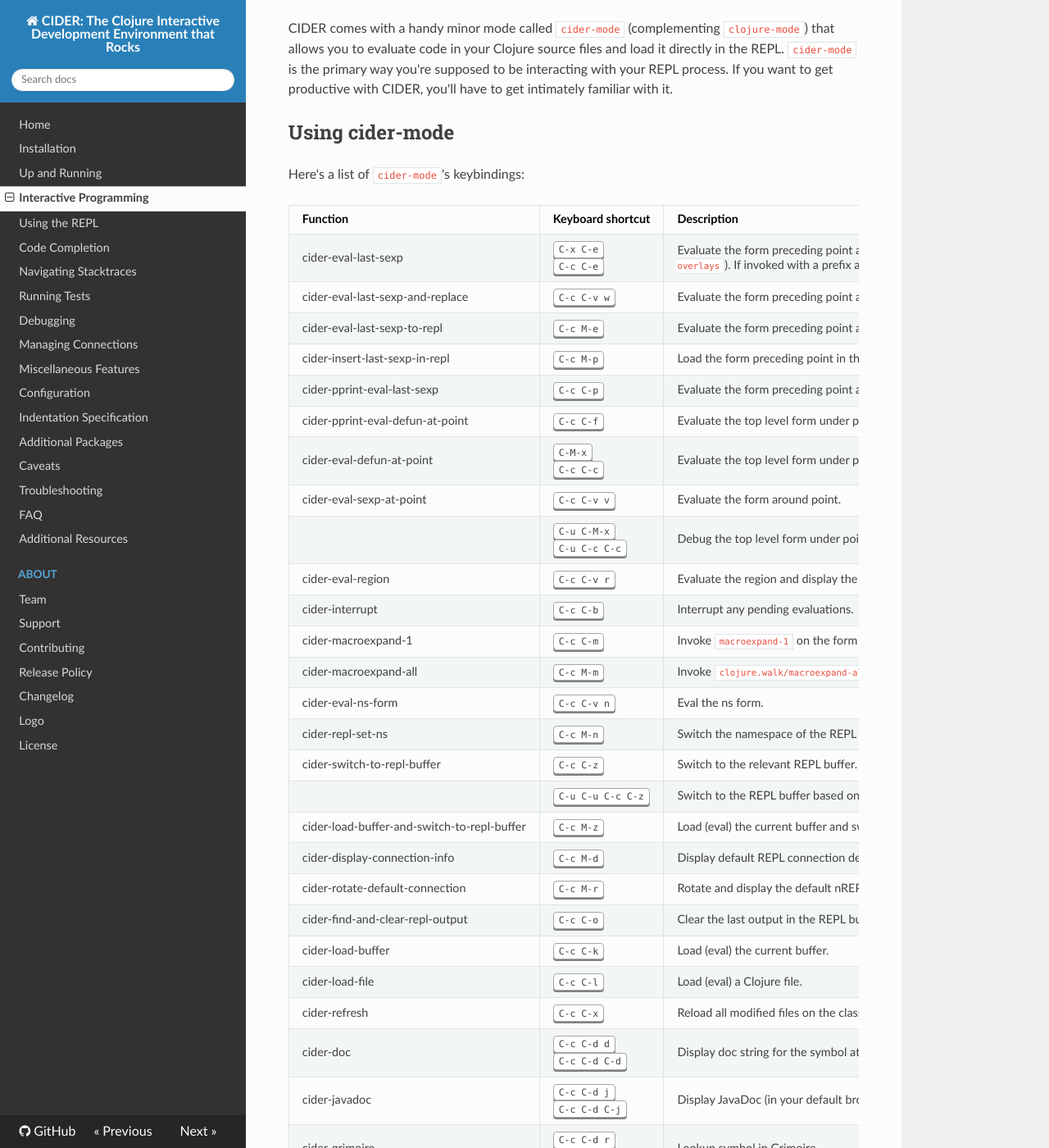
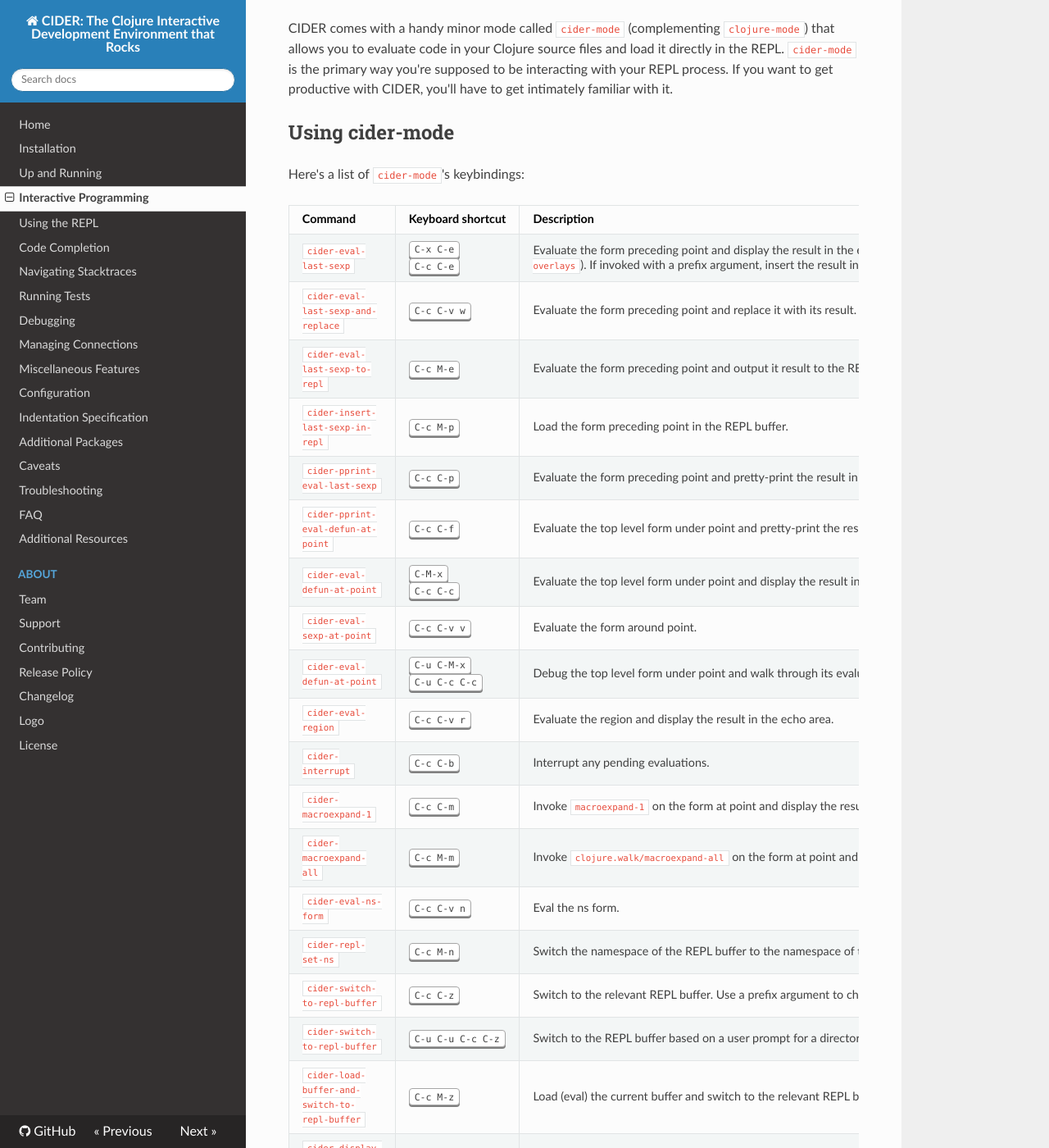
Before and after one commit to clojure-emacs/cider, an MkDocs documentation site: the page built from doc/interactive_programming.md, in a window 1280 px wide and 1400 px high, scrolled down 244 px. Shown: the whole window at 82% size. Built offline with MkDocs 1.6.1, drawn with Linux system fonts in a browser that asks for light colours; nearby versions of some CDN libraries; old or Windows-style settings are respelled for this version of MkDocs; some of the changed text lies outside the part shown.

Commit message:
Add backticks, missing commands, and update other tables.

```diff
--- a/doc/interactive_programming.md
+++ b/doc/interactive_programming.md
@@ -16,56 +16,56 @@
 
 Here's a list of `cider-mode`'s keybindings:
 
- Function                                   | Keyboard shortcut                   | Description
---------------------------------------------|-------------------------------------|-------------------------------
-cider-eval-last-sexp                        |<kbd>C-x C-e</kbd> <br/> <kbd>C-c C-e</kbd>| Evaluate the form preceding point and display the result in the echo area and/or in an buffer overlay (according to `cider-use-overlays`).  If invoked with a prefix argument, insert the result into the current buffer.
-cider-eval-last-sexp-and-replace            |<kbd>C-c C-v w</kbd>                 | Evaluate the form preceding point and replace it with its result.
-cider-eval-last-sexp-to-repl                |<kbd>C-c M-e</kbd>                   | Evaluate the form preceding point and output it result to the REPL buffer.  If invoked with a prefix argument, takes you to the REPL buffer after being invoked.
-cider-insert-last-sexp-in-repl              |<kbd>C-c M-p</kbd>                   | Load the form preceding point in the REPL buffer.
-cider-pprint-eval-last-sexp                 |<kbd>C-c C-p</kbd>                   | Evaluate the form preceding point and pretty-print the result in a popup buffer.
-cider-pprint-eval-defun-at-point            |<kbd>C-c C-f</kbd>                   | Evaluate the top level form under point and pretty-print the result in a popup buffer.
-cider-eval-defun-at-point                   |<kbd>C-M-x</kbd> <br/> <kbd>C-c C-c</kbd>  | Evaluate the top level form under point and display the result in the echo area.
-cider-eval-sexp-at-point                    |<kbd>C-c C-v v</kbd>                 | Evaluate the form around point.
-                                            |<kbd>C-u C-M-x</kbd> <br/> <kbd>C-u C-c C-c</kbd>  | Debug the top level form under point and walk through its evaluation
-cider-eval-region                           |<kbd>C-c C-v r</kbd>                 | Evaluate the region and display the result in the echo area.
-cider-interrupt                             |<kbd>C-c C-b</kbd>                   | Interrupt any pending evaluations.
-cider-macroexpand-1                         |<kbd>C-c C-m</kbd>                   | Invoke `macroexpand-1` on the form at point and display the result in a macroexpansion buffer.  If invoked with a prefix argument, `macroexpand` is used instead of `macroexpand-1`.
-cider-macroexpand-all                       |<kbd>C-c M-m</kbd>                   | Invoke `clojure.walk/macroexpand-all` on the form at point and display the result in a macroexpansion buffer.
-cider-eval-ns-form                          |<kbd>C-c C-v n</kbd>                 | Eval the ns form.
-cider-repl-set-ns                           |<kbd>C-c M-n</kbd>                   | Switch the namespace of the REPL buffer to the namespace of the current buffer.
-cider-switch-to-repl-buffer                 |<kbd>C-c C-z</kbd>                   | Switch to the relevant REPL buffer. Use a prefix argument to change the namespace of the REPL buffer to match the currently visited source file.
-                                            |<kbd>C-u C-u C-c C-z</kbd>           | Switch to the REPL buffer based on a user prompt for a directory.
-cider-load-buffer-and-switch-to-repl-buffer |<kbd>C-c M-z</kbd>                   | Load (eval) the current buffer and switch to the relevant REPL buffer. Use a prefix argument to change the namespace of the REPL buffer to match the currently visited source file.
-cider-display-connection-info               |<kbd>C-c M-d</kbd>                   | Display default REPL connection details, including project directory name, buffer namespace, host and port.
-сider-rotate-default-connection             |<kbd>C-c M-r</kbd>                   | Rotate and display the default nREPL connection.
-cider-find-and-clear-repl-output            |<kbd>C-c C-o</kbd>                   | Clear the last output in the REPL buffer. With a prefix argument it will clear the entire REPL buffer, leaving only a prompt. Useful if you're running the REPL buffer in a side by side buffer.
-cider-load-buffer                           |<kbd>C-c C-k</kbd>                   | Load (eval) the current buffer.
-cider-load-file                             |<kbd>C-c C-l</kbd>                   | Load (eval) a Clojure file.
-cider-refresh                               |<kbd>C-c C-x</kbd>                   | Reload all modified files on the classpath. If invoked with a prefix argument, reload all files on the classpath. If invoked with a double prefix argument, clear the state of the namespace tracker before reloading.
-cider-doc                                   |<kbd>C-c C-d d</kbd> <br/> <kbd>C-c C-d C-d</kbd> | Display doc string for the symbol at point.  If invoked with a prefix argument, or no symbol is found at point, prompt for a symbol.
-cider-javadoc                               |<kbd>C-c C-d j</kbd> <br/> <kbd>C-c C-d C-j</kbd> | Display JavaDoc (in your default browser) for the symbol at point.  If invoked with a prefix argument, or no symbol is found at point, prompt for a symbol.
-cider-grimoire                              |<kbd>C-c C-d r</kbd> <br/> <kbd>C-c C-d C-r</kbd> | Lookup symbol in Grimoire.
-cider-grimoire-web                          |<kbd>C-c C-d w</kbd> <br/> <kbd>C-c C-d C-w</kbd> | Open the grimoire documentation for symbol in a web browser.
-cider-apropos                               |<kbd>C-c C-d a</kbd> <br/> <kbd>C-c C-d C-a</kbd> | Apropos search for functions/vars.
-cider-apropos-documentation                 |<kbd>C-c C-d f</kbd> <br/> <kbd>C-c C-d C-f</kbd> | Apropos search for documentation.
-cider-apropos-documentation-select          |<kbd>C-c C-d e</kbd> <br/> <kbd>C-c C-d C-e</kbd> | Apropos search for documentation & select.
-cider-inspect                               |<kbd>C-c M-i</kbd>                   | Inspect expression. Will act on expression at point if present.
-cider-toggle-trace-var                      |<kbd>C-c M-t v</kbd>                 | Toggle var tracing.
-cider-toggle-trace-ns                       |<kbd>C-c M-t n</kbd>                 | Toggle namespace tracing.
-cider-undef                                 |<kbd>C-c C-u</kbd>                   | Undefine a symbol. If invoked with a prefix argument, or no symbol is found at point, prompt for a symbol.
-cider-test-run-test                         |<kbd>C-c C-t t</kbd> <br/> <kbd>C-c C-t C-t</kbd> | Run test at point.
-cider-test-rerun-test                       |<kbd>C-c C-t g</kbd> <br/> <kbd>C-c C-t C-g</kbd> | Re-run the last test you ran.
-cider-test-run-ns-tests                     |<kbd>C-c C-t n</kbd> <br/> <kbd>C-c C-t C-n</kbd> | Run tests for current namespace.
-cider-test-run-loaded-tests                 |<kbd>C-c C-t l</kbd> <br/> <kbd>C-c C-t C-l</kbd> | Run tests for all loaded namespaces.
-cider-test-run-project-tests                |<kbd>C-c C-t p</kbd> <br/> <kbd>C-c C-t C-p</kbd> | Run tests for all project namespaces. This loads the additional namespaces.
-cider-test-rerun-failed-tests               |<kbd>C-c C-t r</kbd> <br/> <kbd>C-c C-t C-r</kbd> | Re-run test failures/errors.
-cider-test-show-report                      |<kbd>C-c C-t b</kbd> <br/> <kbd>C-c C-t C-b</kbd> | Show the test report buffer.
-cider-find-var                              |<kbd>M-.</kbd>                       | Jump to the definition of a symbol.  If invoked with a prefix argument, or no symbol is found at point, prompt for a symbol.
-cider-find-resource                         |<kbd>C-c M-.</kbd>                   | Jump to the resource referenced by the string at point.
-cider-find-ns                               |<kbd>C-c C-.</kbd>                   | Jump to some namespace on the classpath.
-cider-pop-back                              |<kbd>M-,</kbd>                       | Return to your pre-jump location.
-complete-symbol                             |<kbd>M-TAB</kbd>                     | Complete the symbol at point.
-cider-quit                                  |<kbd>C-c C-q</kbd>                   | Quit the current nREPL connection. With a prefix argument it will quit all connections.
+ Command                                      | Keyboard shortcut                   | Description
+----------------------------------------------|-------------------------------------|-------------------------------
+`cider-eval-last-sexp`                        |<kbd>C-x C-e</kbd> <br/> <kbd>C-c C-e</kbd>| Evaluate the form preceding point and display the result in the echo area and/or in an buffer overlay (according to `cider-use-overlays`).  If invoked with a prefix argument, insert the result into the current buffer.
+`cider-eval-last-sexp-and-replace`            |<kbd>C-c C-v w</kbd>                 | Evaluate the form preceding point and replace it with its result.
+`cider-eval-last-sexp-to-repl`                |<kbd>C-c M-e</kbd>                   | Evaluate the form preceding point and output it result to the REPL buffer.  If invoked with a prefix argument, takes you to the REPL buffer after being invoked.
+`cider-insert-last-sexp-in-repl`              |<kbd>C-c M-p</kbd>                   | Load the form preceding point in the REPL buffer.
+`cider-pprint-eval-last-sexp`                 |<kbd>C-c C-p</kbd>                   | Evaluate the form preceding point and pretty-print the result in a popup buffer.
+`cider-pprint-eval-defun-at-point`            |<kbd>C-c C-f</kbd>                   | Evaluate the top level form under point and pretty-print the result in a popup buffer.
+`cider-eval-defun-at-point`                   |<kbd>C-M-x</kbd> <br/> <kbd>C-c C-c</kbd>  | Evaluate the top level form under point and display the result in the echo area.
+`cider-eval-sexp-at-point`                    |<kbd>C-c C-v v</kbd>                 | Evaluate the form around point.
+`cider-eval-defun-at-point`                   |<kbd>C-u C-M-x</kbd> <br/> <kbd>C-u C-c C-c</kbd>  | Debug the top level form under point and walk through its evaluation
+`cider-eval-region`                           |<kbd>C-c C-v r</kbd>                 | Evaluate the region and display the result in the echo area.
+`cider-interrupt`                             |<kbd>C-c C-b</kbd>                   | Interrupt any pending evaluations.
+`cider-macroexpand-1`                         |<kbd>C-c C-m</kbd>                   | Invoke `macroexpand-1` on the form at point and display the result in a macroexpansion buffer.  If invoked with a prefix argument, `macroexpand` is used instead of `macroexpand-1`.
+`cider-macroexpand-all`                       |<kbd>C-c M-m</kbd>                   | Invoke `clojure.walk/macroexpand-all` on the form at point and display the result in a macroexpansion buffer.
+`cider-eval-ns-form`                          |<kbd>C-c C-v n</kbd>                 | Eval the ns form.
+`cider-repl-set-ns`                           |<kbd>C-c M-n</kbd>                   | Switch the namespace of the REPL buffer to the namespace of the current buffer.
+`cider-switch-to-repl-buffer`                 |<kbd>C-c C-z</kbd>                   | Switch to the relevant REPL buffer. Use a prefix argument to change the namespace of the REPL buffer to match the currently visited source file.
+`cider-switch-to-repl-buffer`                 |<kbd>C-u C-u C-c C-z</kbd>           | Switch to the REPL buffer based on a user prompt for a directory.
+`cider-load-buffer-and-switch-to-repl-buffer` |<kbd>C-c M-z</kbd>                   | Load (eval) the current buffer and switch to the relevant REPL buffer. Use a prefix argument to change the namespace of the REPL buffer to match the currently visited source file.
+`cider-display-connection-info`               |<kbd>C-c M-d</kbd>                   | Display default REPL connection details, including project directory name, buffer namespace, host and port.
+`cider-rotate-default-connection`             |<kbd>C-c M-r</kbd>                   | Rotate and display the default nREPL connection.
+`cider-find-and-clear-repl-output`            |<kbd>C-c C-o</kbd>                   | Clear the last output in the REPL buffer. With a prefix argument it will clear the entire REPL buffer, leaving only a prompt. Useful if you're running the REPL buffer in a side by side buffer.
+`cider-load-buffer`                           |<kbd>C-c C-k</kbd>                   | Load (eval) the current buffer.
+`cider-load-file`                             |<kbd>C-c C-l</kbd>                   | Load (eval) a Clojure file.
+`cider-refresh`                               |<kbd>C-c C-x</kbd>                   | Reload all modified files on the classpath. If invoked with a prefix argument, reload all files on the classpath. If invoked with a double prefix argument, clear the state of the namespace tracker before reloading.
+`cider-doc`                                   |<kbd>C-c C-d d</kbd> <br/> <kbd>C-c C-d C-d</kbd> | Display doc string for the symbol at point.  If invoked with a prefix argument, or no symbol is found at point, prompt for a symbol.
+`cider-javadoc`                               |<kbd>C-c C-d j</kbd> <br/> <kbd>C-c C-d C-j</kbd> | Display JavaDoc (in your default browser) for the symbol at point.  If invoked with a prefix argument, or no symbol is found at point, prompt for a symbol.
+`cider-grimoire`                              |<kbd>C-c C-d r</kbd> <br/> <kbd>C-c C-d C-r</kbd> | Lookup symbol in Grimoire.
+`cider-grimoire-web`                          |<kbd>C-c C-d w</kbd> <br/> <kbd>C-c C-d C-w</kbd> | Open the grimoire documentation for symbol in a web browser.
+`cider-apropos`                               |<kbd>C-c C-d a</kbd> <br/> <kbd>C-c C-d C-a</kbd> | Apropos search for functions/vars.
+`cider-apropos-documentation`                 |<kbd>C-c C-d f</kbd> <br/> <kbd>C-c C-d C-f</kbd> | Apropos search for documentation.
+`cider-apropos-documentation-select`          |<kbd>C-c C-d e</kbd> <br/> <kbd>C-c C-d C-e</kbd> | Apropos search for documentation & select.
+`cider-inspect`                               |<kbd>C-c M-i</kbd>                   | Inspect expression. Will act on expression at point if present.
+`cider-toggle-trace-var`                      |<kbd>C-c M-t v</kbd>                 | Toggle var tracing.
+`cider-toggle-trace-ns`                       |<kbd>C-c M-t n</kbd>                 | Toggle namespace tracing.
+`cider-undef`                                 |<kbd>C-c C-u</kbd>                   | Undefine a symbol. If invoked with a prefix argument, or no symbol is found at point, prompt for a symbol.
+`cider-test-run-test`                         |<kbd>C-c C-t t</kbd> <br/> <kbd>C-c C-t C-t</kbd> | Run test at point.
+`cider-test-rerun-test`                       |<kbd>C-c C-t g</kbd> <br/> <kbd>C-c C-t C-g</kbd> | Re-run the last test you ran.
+`cider-test-run-ns-tests`                     |<kbd>C-c C-t n</kbd> <br/> <kbd>C-c C-t C-n</kbd> | Run tests for current namespace.
+`cider-test-run-loaded-tests`                 |<kbd>C-c C-t l</kbd> <br/> <kbd>C-c C-t C-l</kbd> | Run tests for all loaded namespaces.
+`cider-test-run-project-tests`                |<kbd>C-c C-t p</kbd> <br/> <kbd>C-c C-t C-p</kbd> | Run tests for all project namespaces. This loads the additional namespaces.
+`cider-test-rerun-failed-tests`               |<kbd>C-c C-t r</kbd> <br/> <kbd>C-c C-t C-r</kbd> | Re-run test failures/errors.
+`cider-test-show-report`                      |<kbd>C-c C-t b</kbd> <br/> <kbd>C-c C-t C-b</kbd> | Show the test report buffer.
+`cider-find-var`                              |<kbd>M-.</kbd>                       | Jump to the definition of a symbol.  If invoked with a prefix argument, or no symbol is found at point, prompt for a symbol.
+`cider-find-resource`                         |<kbd>C-c M-.</kbd>                   | Jump to the resource referenced by the string at point.
+`cider-find-ns`                               |<kbd>C-c C-.</kbd>                   | Jump to some namespace on the classpath.
+`cider-pop-back`                              |<kbd>M-,</kbd>                       | Return to your pre-jump location.
+`complete-symbol`                             |<kbd>M-TAB</kbd>                     | Complete the symbol at point.
+`cider-quit`                                  |<kbd>C-c C-q</kbd>                   | Quit the current nREPL connection. With a prefix argument it will quit all connections.
 
 There's no need to memorize this list. In any Clojure buffer with `cider-mode`
 active you'll have a CIDER menu available, which lists all the most important
```
Also changed, not shown: doc/managing_connections.md (+7 -7 lines), doc/navigating_stacktraces.md (+18 -18 lines).
